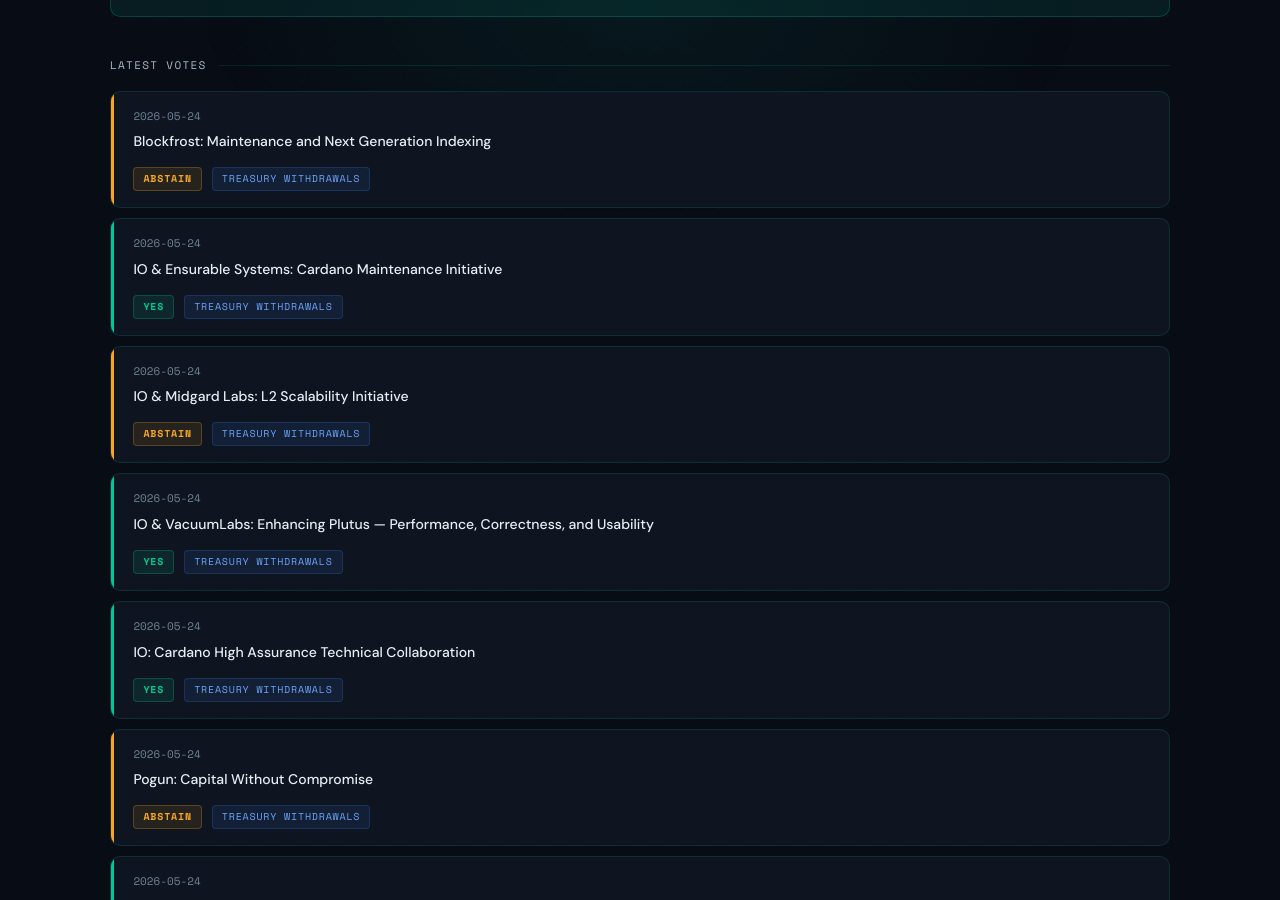
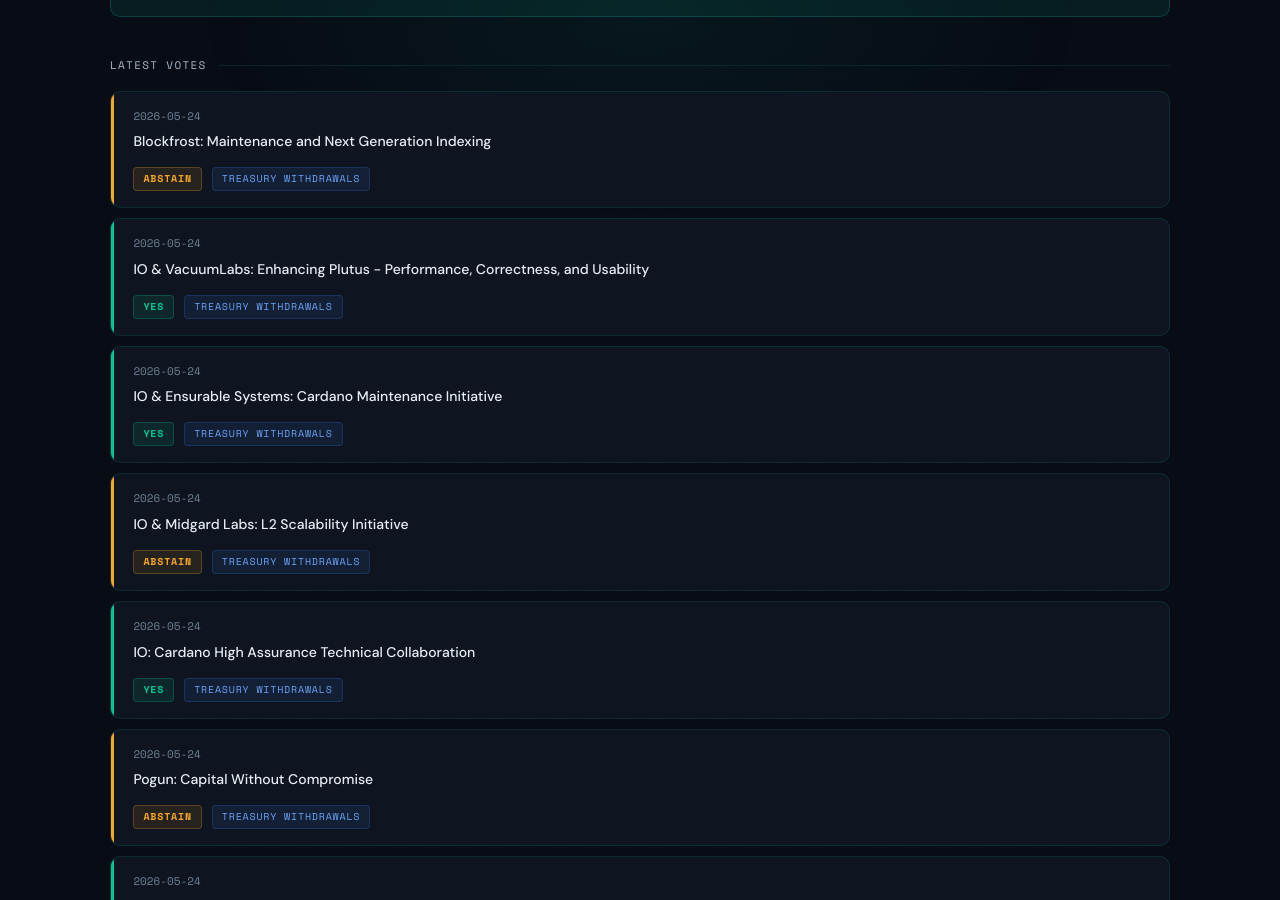
Before and after one commit to Brolloks/rcada-drep-votes, a Jekyll site: the page built from index.html, in a window 1280 px wide and 900 px high, scrolled down 654 px. Built offline with Jekyll 4.4.1, drawn with Linux system fonts in a browser that asks for light colours.

Commit message:
Auto-update index.html

```diff
--- a/index.html
+++ b/index.html
@@ -12,22 +12,10 @@ title: RCADA DRep Voting Record
 
 <!-- AUTO-STATS:START -->
 <div class="stats-row">
-  <div class="stat-cell">
-    <span class="stat-num total">25</span>
-    <span class="stat-label">Total Votes</span>
-  </div>
-  <div class="stat-cell">
-    <span class="stat-num yes">12</span>
-    <span class="stat-label">Yes</span>
-  </div>
-  <div class="stat-cell">
-    <span class="stat-num no">2</span>
-    <span class="stat-label">No</span>
-  </div>
-  <div class="stat-cell">
-    <span class="stat-num abstain">11</span>
-    <span class="stat-label">Abstain</span>
-  </div>
+  <div class="stat-cell"><span class="stat-num total">25</span><span class="stat-label">Total Votes</span></div>
+  <div class="stat-cell"><span class="stat-num yes">12</span><span class="stat-label">Yes</span></div>
+  <div class="stat-cell"><span class="stat-num no">2</span><span class="stat-label">No</span></div>
+  <div class="stat-cell"><span class="stat-num abstain">11</span><span class="stat-label">Abstain</span></div>
 </div>
 <!-- AUTO-STATS:END -->
 
@@ -53,6 +41,12 @@ title: RCADA DRep Voting Record
   </div>
   <div class="vote-card yes-card fade-in">
     <div class="vote-date">2026-05-24</div>
+    <strong><a href="votes/2026/IO &amp; VacuumLabs_Enhancing Plutus - Performance, Correctness, and Usability.html">IO &amp; VacuumLabs: Enhancing Plutus - Performance, Correctness, and Usability</a></strong>
+    <span class="badge badge-yes">Yes</span>
+    <span class="badge badge-type">Treasury Withdrawals</span>
+  </div>
+  <div class="vote-card yes-card fade-in">
+    <div class="vote-date">2026-05-24</div>
     <strong><a href="votes/2026/IO and Ensurable Systems_Cardano Maintenance Initiative.html">IO &amp; Ensurable Systems: Cardano Maintenance Initiative</a></strong>
     <span class="badge badge-yes">Yes</span>
     <span class="badge badge-type">Treasury Withdrawals</span>
@@ -61,12 +55,6 @@ title: RCADA DRep Voting Record
     <div class="vote-date">2026-05-24</div>
     <strong><a href="votes/2026/IO and Midgard Labs_L2 Scalability Initiative.html">IO &amp; Midgard Labs: L2 Scalability Initiative</a></strong>
     <span class="badge badge-abstain">Abstain</span>
-    <span class="badge badge-type">Treasury Withdrawals</span>
-  </div>
-  <div class="vote-card yes-card fade-in">
-    <div class="vote-date">2026-05-24</div>
-    <strong><a href="votes/2026/IO & VacuumLabs_Enhancing Plutus - Performance, Correctness, and Usability.html">IO &amp; VacuumLabs: Enhancing Plutus — Performance, Correctness, and Usability</a></strong>
-    <span class="badge badge-yes">Yes</span>
     <span class="badge badge-type">Treasury Withdrawals</span>
   </div>
   <div class="vote-card yes-card fade-in">
```
